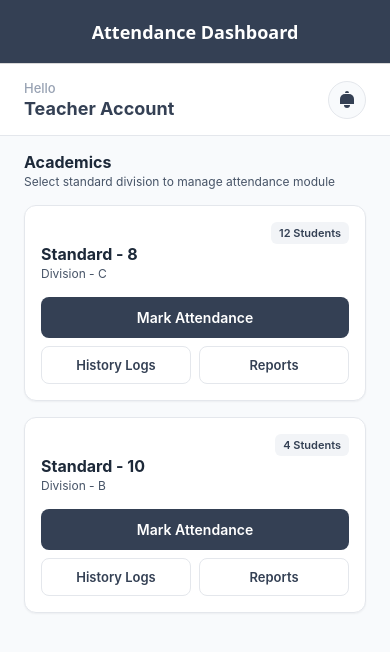
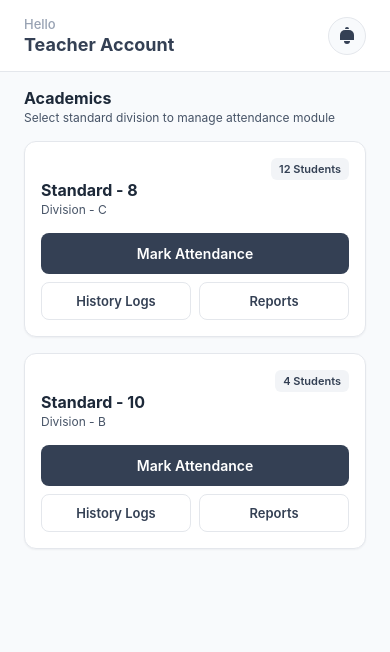
Before and after one commit to jayagrawal-petabyte/School_ERP, a React Native app in the folder apps/mobile/: screen /AttendanceList in a window 390 px wide. Shown: the top 652 px of the page. Built offline with nearby package versions, Linux system fonts and the light colour scheme.

Commit message:
style(mobile): hide duplicate default headers to show white custom headers

```diff
--- a/apps/mobile/src/navigation/AppNavigator.tsx
+++ b/apps/mobile/src/navigation/AppNavigator.tsx
@@ -20,14 +20,7 @@ export default function AppNavigator() {
     <Stack.Navigator
       initialRouteName="AttendanceList"
       screenOptions={{
-        headerStyle: {
-          backgroundColor: COLORS.primary,
-        },
-        headerTintColor: COLORS.textLight,
-        headerTitleStyle: {
-          fontWeight: '600',
-        },
-        headerTitleAlign: 'center',
+        headerShown: false,
         contentStyle: {
           backgroundColor: COLORS.background,
         },
```
